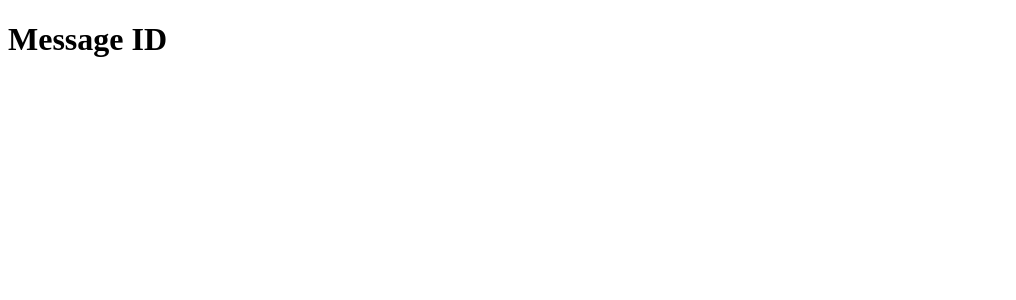
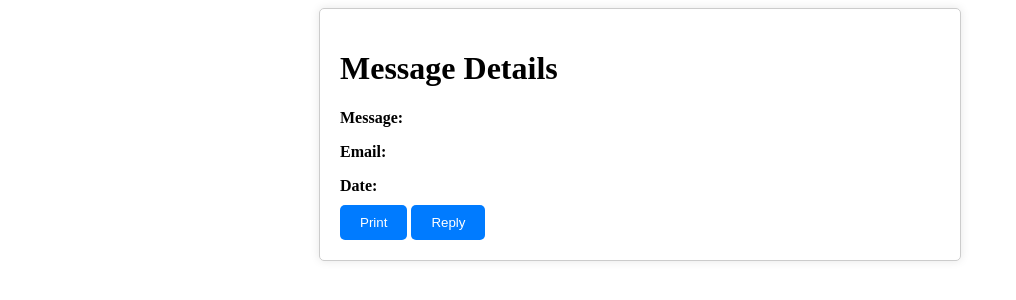
Before and after one commit to aliveevie/galaxy_projects, a website: page public/views/message.html in a window 1280 px wide. Shown: the whole page, without its empty margins (0-1016 px from the left). Drawn offline with Linux system fonts and the light colour scheme.

Commit message:
Update files

```diff
--- a/public/scripts/messages.js
+++ b/public/scripts/messages.js
@@ -33,7 +33,7 @@ window.onload = fetchAndRenderMessages;
 
 // View message function (placeholder)
 function viewMessage(id) {
-    window.location.href = `./message?id=${id}`;
+    window.location.href = `./message.html?id=${id}`;
 }
 
 // Delete message function (placeholder)
--- /dev/null
+++ b/public/styles/message.css
@@ -0,0 +1,31 @@
+.message-container {
+    max-width: 600px;
+    margin: 0 auto;
+    padding: 20px;
+    border: 1px solid #ccc;
+    border-radius: 5px;
+    box-shadow: 0 0 10px rgba(0, 0, 0, 0.1);
+}
+
+.message-info {
+    margin-top: 20px;
+}
+
+.message-info p {
+    margin-bottom: 10px;
+}
+
+/* Button styles */
+.btn {
+    padding: 10px 20px;
+    background-color: #007bff;
+    color: #fff;
+    border: none;
+    border-radius: 5px;
+    cursor: pointer;
+    transition: background-color 0.3s ease;
+}
+
+.btn:hover {
+    background-color: #0056b3;
+}
--- a/public/views/message.html
+++ b/public/views/message.html
@@ -3,9 +3,21 @@
 <head>
     <meta charset="UTF-8">
     <meta name="viewport" content="width=device-width, initial-scale=1.0">
+    <link href="../styles/message.css" rel="stylesheet"  />
     <title>View Message</title>
 </head>
 <body>
-    <h1>Message ID</h1>
+    <div class="message-container">
+        <h1>Message Details</h1>
+        <div class="message-info">
+            <p><strong>Message:</strong> <span id="message"></span></p>
+            <p><strong>Email:</strong> <span id="email"></span></p>
+            <p><strong>Date:</strong> <span id="date"></span></p>
+        </div>
+        <div class="buttons">
+            <button class="btn" onclick="printMessage()">Print</button>
+            <button class="btn" onclick="replyMessage()">Reply</button>
+        </div>
+    </div>
 </body>
 </html>
```
